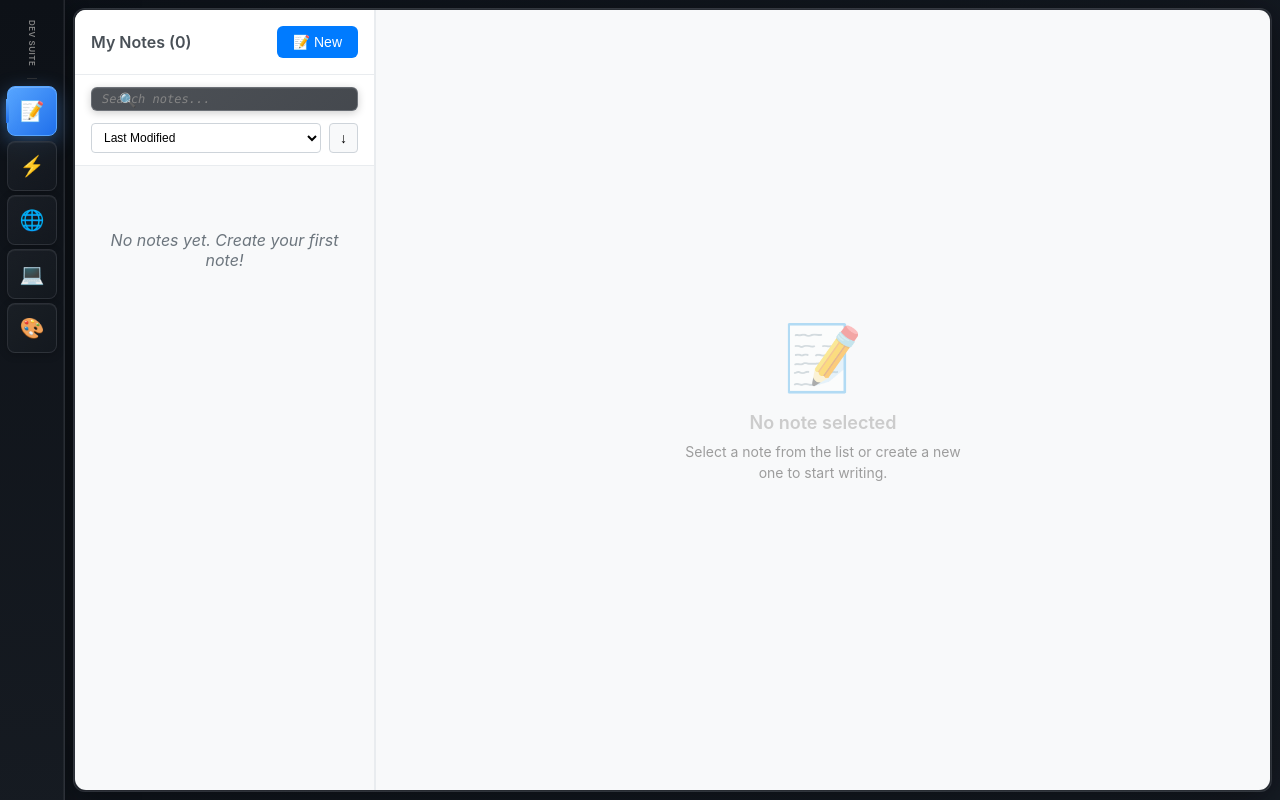
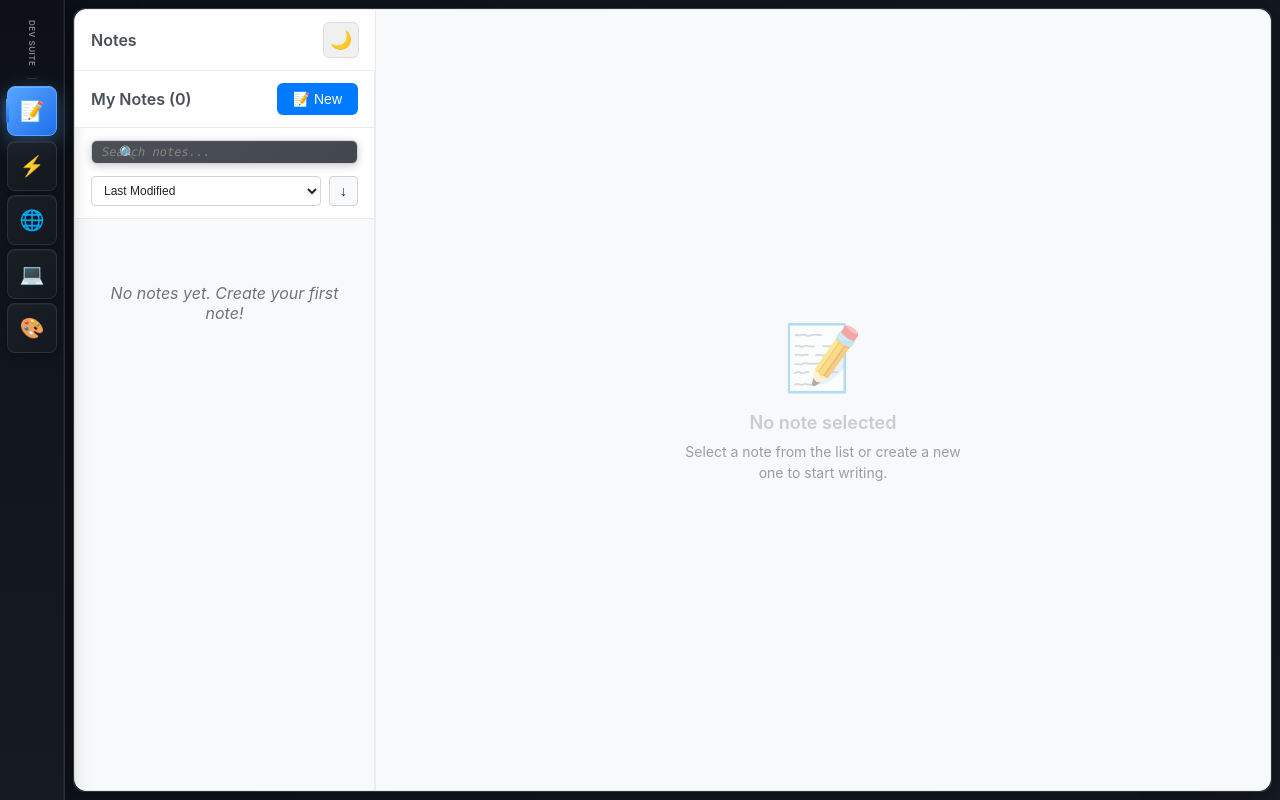
Before and after one commit to jaredmiller219/Productivity_Software, a React (Create React App) app: page / in a window 1280 px wide. Built offline with nearby package versions, Linux system fonts and the light colour scheme.

Commit message:
light and dark mode

```diff
--- a/src/modules/Notes/Notes.css
+++ b/src/modules/Notes/Notes.css
@@ -1,15 +1,92 @@
 .notes-container {
   display: flex;
   height: 100%;
+  overflow: hidden;
+  box-shadow: 0 4px 12px rgba(0, 0, 0, 0.1);
+  border-radius: 12px;
+}
+
+/* Theme styles */
+.notes-container.theme-light {
+  background: #f8f9fa;
+  color: #212529;
+  border: 1px solid #e9ecef;
+  box-shadow: 0 4px 12px rgba(0, 0, 0, 0.1);
+}
+
+.notes-container.theme-light .notes-sidebar {
+  background-color: #f8f9fa;
+  border-right: 1px solid #e9ecef;
+}
+
+.notes-container.theme-light .note-editor-container {
+  background-color: #ffffff;
+}
+
+.notes-container.theme-dark {
   background: linear-gradient(135deg, #0d1117 0%, #161b22 100%);
   color: #f0f6fc;
   border: 1px solid rgba(240, 246, 252, 0.1);
-  border-radius: 12px;
-  overflow: hidden;
   box-shadow:
     0 16px 64px rgba(0, 0, 0, 0.4),
     inset 0 1px 0 rgba(255, 255, 255, 0.05);
   backdrop-filter: blur(20px);
+}
+
+.notes-container.theme-dark .notes-sidebar {
+  background-color: #21262d;
+  border-right: 1px solid #30363d;
+}
+
+.notes-container.theme-dark .note-editor-container {
+  background-color: #0d1117;
+}
+
+/* Notes header with theme toggle */
+.notes-header {
+  display: flex;
+  justify-content: space-between;
+  align-items: center;
+  padding: 12px 16px;
+  border-bottom: 1px solid #e9ecef;
+  overflow: visible;
+  position: relative;
+}
+
+.notes-container.theme-dark .notes-header {
+  border-bottom: 1px solid #30363d;
+}
+
+.theme-toggle-btn {
+  background-color: #f0f0f0;
+  border: 1px solid #ddd;
+  cursor: pointer;
+  font-size: 18px;
+  padding: 6px 10px;
+  border-radius: 6px;
+  transition: all 0.2s ease;
+  display: flex;
+  align-items: center;
+  justify-content: center;
+  width: 36px;
+  height: 36px;
+}
+
+.theme-toggle-btn:hover {
+  background-color: #e0e0e0;
+  transform: translateY(-1px);
+  box-shadow: 0 2px 5px rgba(0, 0, 0, 0.1);
+}
+
+.notes-container.theme-dark .theme-toggle-btn {
+  background-color: #2d333b;
+  border-color: #444c56;
+  color: #adbac7;
+}
+
+.notes-container.theme-dark .theme-toggle-btn:hover {
+  background-color: #444c56;
+  box-shadow: 0 2px 5px rgba(0, 0, 0, 0.3);
 }
 
 .notes-container.right-panel-mode {
@@ -35,6 +112,7 @@
   border-right: 1px solid #e9ecef;
   display: flex;
   flex-direction: column;
+  overflow: visible;
 }
 
 .note-editor-container {
--- a/src/modules/Notes/Notes.js
+++ b/src/modules/Notes/Notes.js
@@ -2,9 +2,12 @@ import React, { useEffect } from 'react';
 import NotesList from './components/NotesList.js';
 import NoteEditor from './components/NoteEditor.js';
 import { useNotes } from './hooks/useNotes.js';
+import { useNotesTheme } from './hooks/useNotesTheme.js';
 import './Notes.css';
 
 function Notes({ isRightPanel = false, onNotesCountChange }) {
+  const { theme, toggleTheme } = useNotesTheme();
+
   const {
     notes,
     currentNote,
@@ -23,8 +26,18 @@ function Notes({ isRightPanel = false, onNotesCountChange }) {
   }, [notes.length, onNotesCountChange]);
 
   return (
-    <div className={`notes-container ${isRightPanel ? 'right-panel-mode' : ''}`}>
+    <div className={`notes-container ${isRightPanel ? 'right-panel-mode' : ''} theme-${theme}`}>
       <div className="notes-sidebar">
+        <div className="notes-header">
+          <h3>Notes</h3>
+          <button
+            className="theme-toggle-btn"
+            onClick={toggleTheme}
+            title={`Switch to ${theme === 'light' ? 'dark' : 'light'} mode`}
+          >
+            {theme === 'light' ? '🌙' : '☀️'}
+          </button>
+        </div>
         <NotesList
           notes={notes}
           currentNote={currentNote}
--- a/src/modules/Notes/components/NoteEditor.css
+++ b/src/modules/Notes/components/NoteEditor.css
@@ -2,7 +2,6 @@
   display: flex;
   flex-direction: column;
   height: 100%;
-  background-color: #fff;
   position: relative;
 }
 
@@ -13,7 +12,6 @@
   right: 0;
   bottom: 0;
   z-index: 1000;
-  background-color: #fff;
 }
 
 .note-editor.right-panel {
@@ -25,7 +23,6 @@
   align-items: center;
   justify-content: center;
   height: 100%;
-  background-color: #f8f9fa;
 }
 
 .empty-state {
@@ -56,7 +53,6 @@
   align-items: center;
   padding: 16px 20px;
   border-bottom: 1px solid #e9ecef;
-  background-color: #f8f9fa;
 }
 
 .note-title-input {
@@ -65,7 +61,6 @@
   background: none;
   font-size: 20px;
   font-weight: 600;
-  color: #212529;
   padding: 8px 0;
   outline: none;
 }
@@ -100,10 +95,8 @@
   display: flex;
   gap: 16px;
   padding: 8px 20px;
-  background-color: #f8f9fa;
   border-bottom: 1px solid #e9ecef;
   font-size: 12px;
-  color: #6c757d;
 }
 
 .editor-toolbar {
@@ -111,7 +104,6 @@
   align-items: center;
   gap: 4px;
   padding: 8px 20px;
-  background-color: #fff;
   border-bottom: 1px solid #e9ecef;
 }
 
@@ -132,7 +124,6 @@
 
 .editor-toolbar button:hover {
   border-color: #dee2e6;
-  background-color: #f8f9fa;
 }
 
 .toolbar-separator {
@@ -156,7 +147,6 @@
   font-family: -apple-system, BlinkMacSystemFont, 'Segoe UI', Roboto, sans-serif;
   font-size: 16px;
   line-height: 1.6;
-  color: #212529;
   resize: none;
   background: none;
 }
@@ -171,10 +161,8 @@
   justify-content: space-between;
   align-items: center;
   padding: 8px 20px;
-  background-color: #f8f9fa;
   border-top: 1px solid #e9ecef;
   font-size: 12px;
-  color: #6c757d;
 }
 
 .editor-shortcuts {
@@ -306,3 +294,130 @@
 .note-content-input::selection {
   background-color: rgba(0, 123, 255, 0.2);
 }
+
+/* Theme styles */
+.notes-container.theme-light .note-editor {
+  background-color: #ffffff;
+  color: #212529;
+}
+
+.notes-container.theme-light .note-editor-empty {
+  background-color: #f8f9fa;
+  color: #6c757d;
+}
+
+.notes-container.theme-light .editor-header {
+  background-color: #f8f9fa;
+  border-bottom-color: #e9ecef;
+}
+
+.notes-container.theme-light .note-title-input {
+  color: #212529;
+}
+
+.notes-container.theme-light .note-title-input::placeholder {
+  color: #adb5bd;
+}
+
+.notes-container.theme-light .editor-stats {
+  background-color: #f8f9fa;
+  color: #6c757d;
+  border-bottom-color: #e9ecef;
+}
+
+.notes-container.theme-light .editor-toolbar {
+  background-color: #fff;
+  border-bottom-color: #e9ecef;
+}
+
+.notes-container.theme-light .editor-toolbar button:hover {
+  background-color: #f8f9fa;
+}
+
+.notes-container.theme-light .editor-content {
+  background-color: #ffffff;
+}
+
+.notes-container.theme-light .note-content-input {
+  color: #212529;
+}
+
+.notes-container.theme-light .note-content-input::placeholder {
+  color: #adb5bd;
+}
+
+.notes-container.theme-light .editor-footer {
+  background-color: #f8f9fa;
+  color: #6c757d;
+  border-top-color: #e9ecef;
+}
+
+.notes-container.theme-dark .note-editor {
+  background-color: #0d1117;
+  color: #f0f6fc;
+}
+
+.notes-container.theme-dark .note-editor-empty {
+  background-color: #161b22;
+  color: #8b949e;
+}
+
+.notes-container.theme-dark .editor-header {
+  background-color: #21262d;
+  border-bottom-color: #30363d;
+}
+
+.notes-container.theme-dark .note-title-input {
+  color: #f0f6fc;
+}
+
+.notes-container.theme-dark .note-title-input::placeholder {
+  color: #6e7681;
+}
+
+.notes-container.theme-dark .editor-stats {
+  background-color: #21262d;
+  color: #8b949e;
+  border-bottom-color: #30363d;
+}
+
+.notes-container.theme-dark .editor-toolbar {
+  background-color: #161b22;
+  border-bottom-color: #30363d;
+}
+
+.notes-container.theme-dark .editor-toolbar button {
+  color: #f0f6fc;
+}
+
+.notes-container.theme-dark .editor-toolbar button:hover {
+  background-color: #21262d;
+  border-color: #444c56;
+}
+
+.notes-container.theme-dark .editor-content {
+  background-color: #0d1117;
+}
+
+.notes-container.theme-dark .note-content-input {
+  color: #f0f6fc;
+}
+
+.notes-container.theme-dark .note-content-input::placeholder {
+  color: #6e7681;
+}
+
+.notes-container.theme-dark .editor-footer {
+  background-color: #21262d;
+  color: #8b949e;
+  border-top-color: #30363d;
+}
+
+.notes-container.theme-dark .save-status {
+  color: #3fb950;
+}
+
+/* Selection styles for dark theme */
+.notes-container.theme-dark .note-content-input::selection {
+  background-color: rgba(88, 166, 255, 0.3);
+}
--- a/src/modules/Notes/components/NotesList.css
+++ b/src/modules/Notes/components/NotesList.css
@@ -2,8 +2,6 @@
   display: flex;
   flex-direction: column;
   height: 100%;
-  background-color: #f8f9fa;
-  border-right: 1px solid #e9ecef;
 }
 
 .notes-header {
@@ -11,15 +9,12 @@
   justify-content: space-between;
   align-items: center;
   padding: 16px;
-  border-bottom: 1px solid #e9ecef;
-  background-color: #fff;
 }
 
 .notes-header h3 {
   margin: 0;
   font-size: 16px;
   font-weight: 600;
-  color: #495057;
 }
 
 .create-note-btn {
@@ -40,7 +35,6 @@
 
 .notes-controls {
   padding: 12px 16px;
-  background-color: #fff;
   border-bottom: 1px solid #e9ecef;
   display: flex;
   flex-direction: column;
@@ -57,14 +51,12 @@
   border: 1px solid #ced4da;
   border-radius: 6px;
   font-size: 14px;
-  background-color: #f8f9fa;
   transition: border-color 0.2s ease, background-color 0.2s ease;
 }
 
 .search-input:focus {
   outline: none;
   border-color: #007bff;
-  background-color: #fff;
   box-shadow: 0 0 0 2px rgba(0, 123, 255, 0.1);
 }
 
@@ -89,21 +81,15 @@
   border: 1px solid #ced4da;
   border-radius: 4px;
   font-size: 12px;
-  background-color: #fff;
 }
 
 .sort-order-btn {
-  background-color: #f8f9fa;
   border: 1px solid #ced4da;
   border-radius: 4px;
   padding: 6px 10px;
   cursor: pointer;
   font-size: 14px;
   transition: background-color 0.2s ease;
-}
-
-.sort-order-btn:hover {
-  background-color: #e9ecef;
 }
 
 .notes-list {
@@ -124,7 +110,6 @@
   align-items: flex-start;
   padding: 12px;
   margin-bottom: 8px;
-  background-color: #fff;
   border: 1px solid #e9ecef;
   border-radius: 8px;
   cursor: pointer;
@@ -140,7 +125,6 @@
 
 .note-item.active {
   border-color: #007bff;
-  background-color: #f0f8ff;
   box-shadow: 0 0 0 2px rgba(0, 123, 255, 0.1);
 }
 
@@ -152,7 +136,6 @@
 .note-title {
   font-weight: 600;
   font-size: 14px;
-  color: #212529;
   margin-bottom: 4px;
   overflow: hidden;
   text-overflow: ellipsis;
@@ -166,6 +149,7 @@
   margin-bottom: 8px;
   display: -webkit-box;
   -webkit-line-clamp: 2;
+  line-clamp: 1;
   -webkit-box-orient: vertical;
   overflow: hidden;
 }
@@ -208,7 +192,6 @@
   cursor: pointer;
   font-size: 12px;
   transition: all 0.2s ease;
-  background-color: #fff;
 }
 
 .duplicate-note-btn:hover {
@@ -285,10 +268,180 @@
 .right-panel-mode .note-preview {
   font-size: 11px;
   -webkit-line-clamp: 1; /* Show only 1 line in right panel */
+  line-clamp: 1; /* Standard property for compatibility */
 }
 
 .right-panel-mode .note-meta {
   font-size: 10px;
+}
+
+/* Theme styles */
+.notes-container.theme-light .notes-list-container {
+  background-color: #f8f9fa;
+  border-right: 1px solid #e9ecef;
+}
+
+.notes-container.theme-light .notes-header {
+  background-color: #fff;
+  border-bottom: 1px solid #e9ecef;
+  color: #495057;
+}
+
+.notes-container.theme-light .notes-controls {
+  background-color: #fff;
+  border-bottom: 1px solid #e9ecef;
+}
+
+.notes-container.theme-light .search-input {
+  background-color: #f8f9fa;
+  color: #212529;
+  border-color: #ced4da;
+}
+
+.notes-container.theme-light .search-input:focus {
+  background-color: #fff;
+}
+
+.notes-container.theme-light .sort-select {
+  background-color: #fff;
+  color: #212529;
+}
+
+.notes-container.theme-light .sort-order-btn {
+  background-color: #f8f9fa;
+  color: #212529;
+}
+
+.notes-container.theme-light .sort-order-btn:hover {
+  background-color: #e9ecef;
+}
+
+.notes-container.theme-light .note-item {
+  background-color: #fff;
+  color: #212529;
+}
+
+.notes-container.theme-light .note-item.active {
+  background-color: #f0f8ff;
+}
+
+.notes-container.theme-light .note-title {
+  color: #212529;
+}
+
+.notes-container.theme-light .duplicate-note-btn,
+.notes-container.theme-light .delete-note-btn {
+  background-color: #fff;
+  color: #212529;
+}
+
+.notes-container.theme-dark .notes-list-container {
+  background-color: #21262d;
+  border-right: 1px solid #30363d;
+}
+
+.notes-container.theme-dark .notes-header {
+  background-color: #21262d;
+  border-bottom: 1px solid #30363d;
+  color: #f0f6fc;
+}
+
+.notes-container.theme-dark .notes-controls {
+  background-color: #21262d;
+  border-bottom: 1px solid #30363d;
+}
+
+.notes-container.theme-dark .search-input {
+  background-color: #0d1117;
+  color: #f0f6fc;
+  border-color: #30363d;
+}
+
+.notes-container.theme-dark .search-input:focus {
+  background-color: #161b22;
+  border-color: #58a6ff;
+}
+
+.notes-container.theme-dark .search-icon {
+  color: #8b949e;
+}
+
+.notes-container.theme-dark .sort-select {
+  background-color: #0d1117;
+  color: #f0f6fc;
+  border-color: #30363d;
+}
+
+.notes-container.theme-dark .sort-order-btn {
+  background-color: #21262d;
+  color: #f0f6fc;
+  border-color: #30363d;
+}
+
+.notes-container.theme-dark .sort-order-btn:hover {
+  background-color: #30363d;
+}
+
+.notes-container.theme-dark .note-item {
+  background-color: #161b22;
+  color: #f0f6fc;
+  border-color: #30363d;
+}
+
+.notes-container.theme-dark .note-item:hover {
+  border-color: #58a6ff;
+  box-shadow: 0 2px 8px rgba(88, 166, 255, 0.1);
+}
+
+.notes-container.theme-dark .note-item.active {
+  background-color: rgba(88, 166, 255, 0.1);
+  border-color: #58a6ff;
+}
+
+.notes-container.theme-dark .note-title {
+  color: #f0f6fc;
+}
+
+.notes-container.theme-dark .note-preview {
+  color: #8b949e;
+}
+
+.notes-container.theme-dark .note-meta {
+  color: #6e7681;
+}
+
+.notes-container.theme-dark .duplicate-note-btn,
+.notes-container.theme-dark .delete-note-btn {
+  background-color: #21262d;
+  color: #f0f6fc;
+  border-color: #30363d;
+}
+
+.notes-container.theme-dark .duplicate-note-btn:hover {
+  border-color: #58a6ff;
+  background-color: rgba(88, 166, 255, 0.1);
+}
+
+.notes-container.theme-dark .delete-note-btn:hover {
+  border-color: #f85149;
+  background-color: rgba(248, 81, 73, 0.1);
+}
+
+.notes-container.theme-dark .empty-notes {
+  color: #8b949e;
+}
+
+/* Scrollbar styling for dark theme */
+.notes-container.theme-dark .notes-list::-webkit-scrollbar-track {
+  background: #161b22;
+}
+
+.notes-container.theme-dark .notes-list::-webkit-scrollbar-thumb {
+  background: #30363d;
+}
+
+.notes-container.theme-dark .notes-list::-webkit-scrollbar-thumb:hover {
+  background: #484f58;
 }
 
 /* Responsive design */
--- /dev/null
+++ b/src/modules/Notes/hooks/useNotesTheme.js
@@ -0,0 +1,39 @@
+import { useState, useEffect } from 'react';
+
+// Global theme state to be shared across all Notes instances
+let globalTheme = localStorage.getItem('notes-theme') || 'light';
+let themeListeners = new Set();
+
+/**
+ * Custom hook for managing shared notes theme across all instances
+ * @returns {Object} Theme state and toggle function
+ */
+export const useNotesTheme = () => {
+  const [theme, setTheme] = useState(globalTheme);
+
+  useEffect(() => {
+    // Add this component to the listeners
+    themeListeners.add(setTheme);
+
+    // Cleanup: remove listener when component unmounts
+    return () => {
+      themeListeners.delete(setTheme);
+    };
+  }, []);
+
+  const toggleTheme = () => {
+    const newTheme = globalTheme === 'light' ? 'dark' : 'light';
+    globalTheme = newTheme;
+    localStorage.setItem('notes-theme', newTheme);
+
+    // Notify all listeners (all Notes instances) about the theme change
+    themeListeners.forEach(listener => {
+      listener(newTheme);
+    });
+  };
+
+  return {
+    theme,
+    toggleTheme
+  };
+};
```
Also changed, not shown: package.json (+10 -4 lines), scripts/notarize.js (added, +26 -0 lines).
